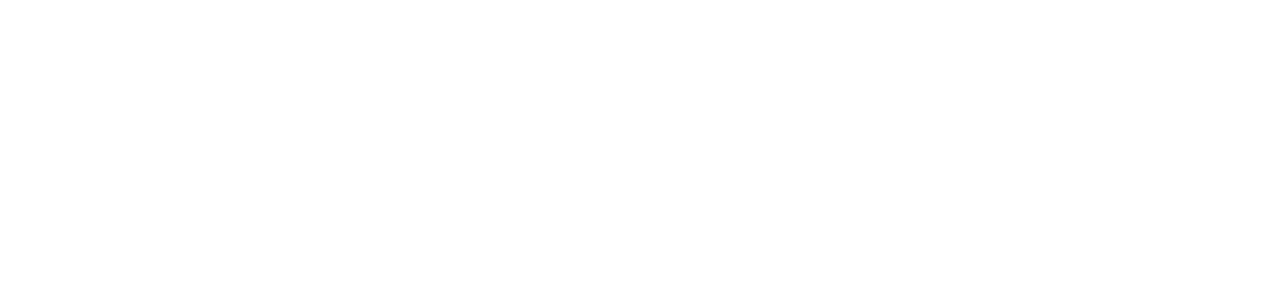
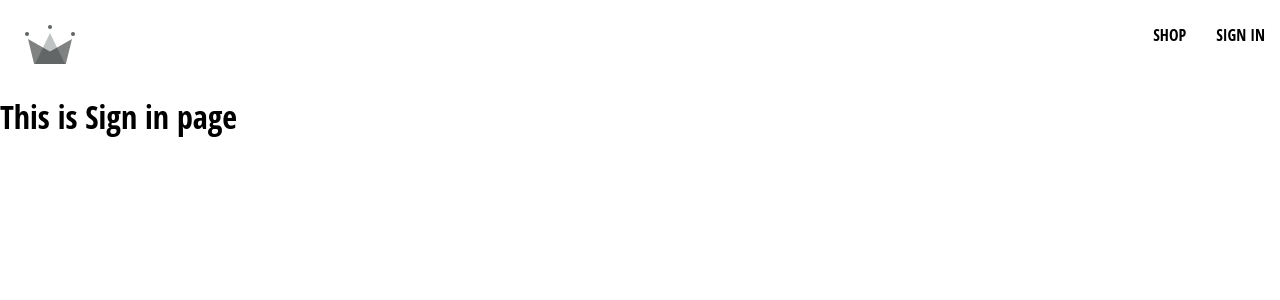
Before and after one commit to majidzahedi/ecommerce, a React (Vite) app: page /sign-in in a window 1280 px wide. Before the commit this address had no page. Shown: the top 300 px of the page. Built offline with nearby package versions, Linux system fonts and the light colour scheme.

Commit message:
FIX: rename route to routes

```diff
--- a/package.json
+++ b/package.json
@@ -8,7 +8,8 @@
     "preview": "vite preview"
   },
   "dependencies": {
-    "firebase": "^9.6.11",
+    "@apollo/client": "^3.5.10",
+    "graphql": "^16.4.0",
     "node-sass": "^7.0.1",
     "react": "^18.0.0",
     "react-dom": "^18.0.0",
--- a/src/App.jsx
+++ b/src/App.jsx
@@ -1,7 +1,8 @@
 import { Routes, Route } from "react-router-dom";
 
-import Navigation from "./route/navigation/Navigation.components";
-import Home from "./route/home/Home.component";
+import Navigation from "./routes/navigation/Navigation.components";
+import Home from "./routes/home/Home.component";
+import SignIn from "./routes/sign-in/singIn.component";
 
 const Some = () => <h1>its shop</h1>;
 
@@ -11,6 +12,7 @@
       <Route path="/" element={<Navigation />}>
         <Route index element={<Home />} />
         <Route path="/shop" element={<Some />} />
+        <Route path="/sign-in" element={<SignIn />} />
       </Route>
     </Routes>
   );
--- a/src/route/navigation/Navigation.components.jsx
+++ b/src/routes/navigation/Navigation.components.jsx
@@ -14,6 +14,9 @@
           <Link className="nav-link" to="/shop">
             SHOP
           </Link>
+          <Link className="nav-link" to="/sign-in">
+            SIGN IN
+          </Link>
         </div>
       </div>
       <Outlet />
--- /dev/null
+++ b/src/routes/sign-in/singIn.component.jsx
@@ -0,0 +1,9 @@
+const SignIn = () => {
+  return (
+    <div>
+      <h1>This is Sign in page</h1>
+    </div>
+  );
+};
+
+export default SignIn;
```
Also changed, not shown: src/routes/home/Home.component.jsx (renamed from src/route/home/Home.component.jsx), src/routes/navigation/navigation.styles.scss (renamed from src/route/navigation/navigation.styles.scss), 1 other file (tests, documents, lock files or other folders).
